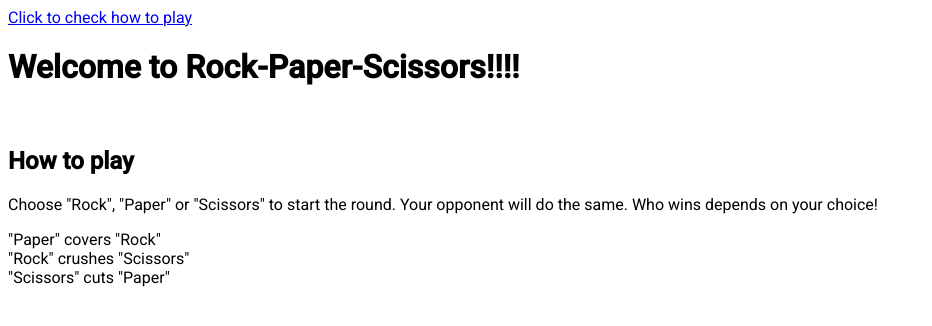
After one commit to Vallalika/RockPaperScissors, a Flask app: page /welcome in a window 1280 px wide. The commit adds this page. Shown: the top 326 px of the page, without its empty margins (0-932 px from the left). Run offline with Flask 2, Linux system fonts and the light colour scheme.

Commit message:
completed extension with basic css

```diff
--- a/controllers/controller.py
+++ b/controllers/controller.py
@@ -2,16 +2,23 @@ from flask import render_template
 from app import app
 from models.player import Player
 from models.game import Game
-# from models.play_game import *
 
 @app.route('/')
 def home():
-    return 'Home'
+    return "Home"
+
+@app.route('/welcome')
+def welcome():
+    return render_template("welcome.html", title = "Rock-Paper-Scissors")
+
+@app.route('/play')
+def play():
+    return render_template("play.html", title = "Rock-Paper-Scissors")
 
 @app.route('/<choice1>/<choice2>')
-def game_result(choice1, choice2):
+def index(choice1, choice2):
     player1 = Player(choice1)
     player2 = Player(choice2)
     game = Game()
     results = game.play_game(player1,player2)
-    return render_template("index.html", title = "Game results", game_results = results, choice = choice1)
+    return render_template("index.html", title = "Rock-Paper-Scissors", game_results = results, choice = choice1)
--- /dev/null
+++ b/static/css/style.css
@@ -0,0 +1,7 @@
+h1 {
+    font-family: 'Roboto', sans-serif;
+}
+
+body {
+    font-family: 'Roboto', sans-serif;
+}
--- a/templates/base.html
+++ b/templates/base.html
@@ -1,3 +1,5 @@
+<!-- base.html -->
+
 <!DOCTYPE html>
 <html>
     <head>
@@ -5,9 +7,15 @@
         <meta http-equiv="X-UA-Compatible" content="IE=edge">
         <title>{{ title }}</title>
         <meta name="viewport" content="width=device-width, initial-scale=1">
-        <!-- <link rel="stylesheet" href=""> -->
+        <link rel="preconnect" href="https://fonts.googleapis.com">
+        <link rel="preconnect" href="https://fonts.gstatic.com" crossorigin>
+        <link href="https://fonts.googleapis.com/css2?family=Roboto:wght@500&display=swap" rel="stylesheet">
+        <link href="https://fonts.googleapis.com/css2?family=Roboto&display=swap" rel="stylesheet">
+        <link rel= "stylesheet" type= "text/css" href= "{{ url_for('static',filename='css/style.css') }}">
     </head>
     <body>
+        <a href = "{{ url_for('welcome', filename='welcome.html') }}"> Click to check how to play</a>
+
         {% block content %}{% endblock%}
     </body>
 </html>
--- a/templates/index.html
+++ b/templates/index.html
@@ -1,3 +1,5 @@
+<!-- game_results.html -->
+
 {% extends "base.html" %}
 
 {% block content %}
--- /dev/null
+++ b/templates/welcome.html
@@ -0,0 +1,17 @@
+<!-- index.html -->
+
+{% extends "base.html" %}
+
+{% block content %}
+    <h1> Welcome to Rock-Paper-Scissors!!!! </h1>
+    <!-- Create form asking name if time -->
+    <br>
+    <h2> How to play </h2>
+    <p> Choose "Rock", "Paper" or "Scissors" to start the round. Your opponent will do the same. Who wins depends on your choice! </p>
+    <p> "Paper" covers "Rock"
+        <br>
+        "Rock" crushes "Scissors"
+        <br>
+        "Scissors" cuts "Paper"
+    </p>
+{% endblock %}
```
Also changed, not shown: models/play_game.py (deleted, +0 -10 lines), templates/play.html (added, +11 -0 lines).
